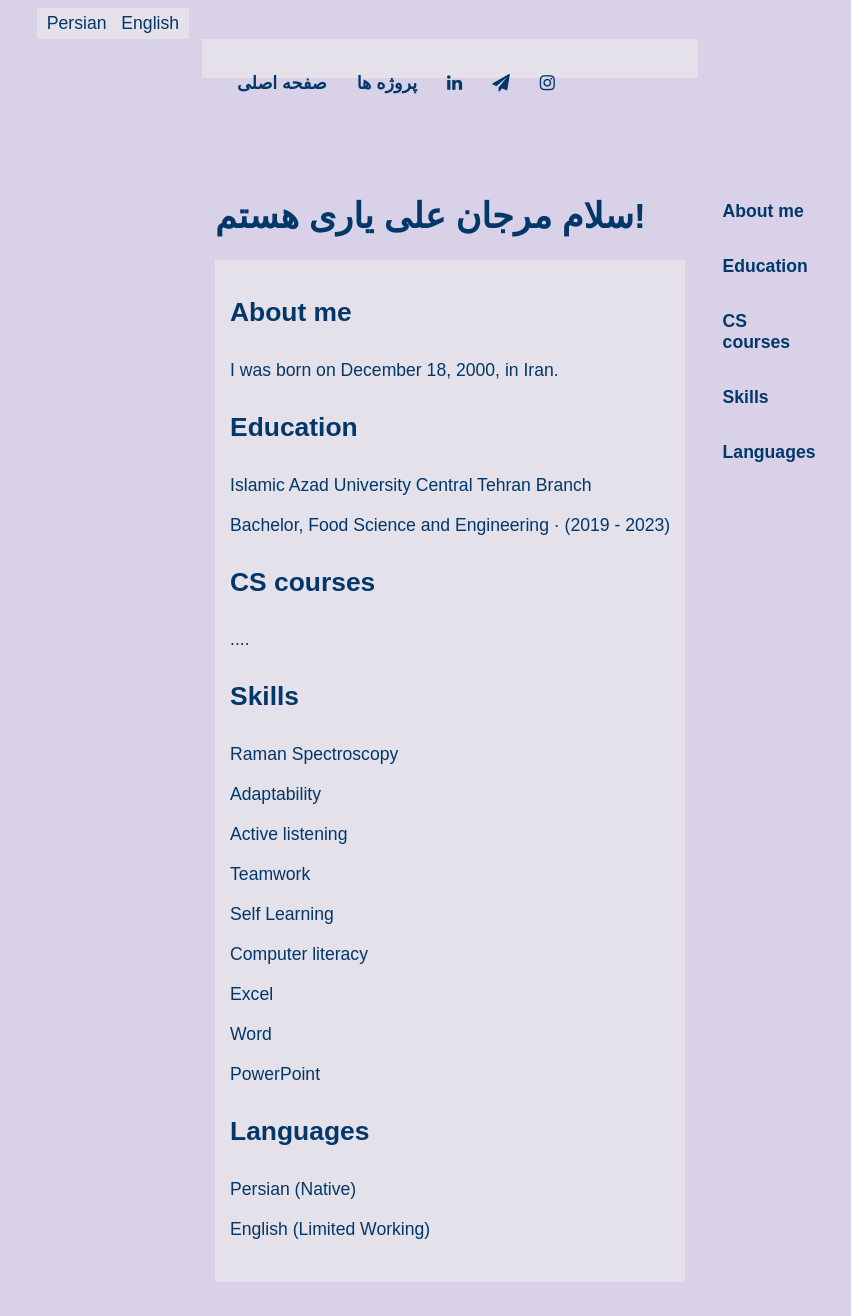
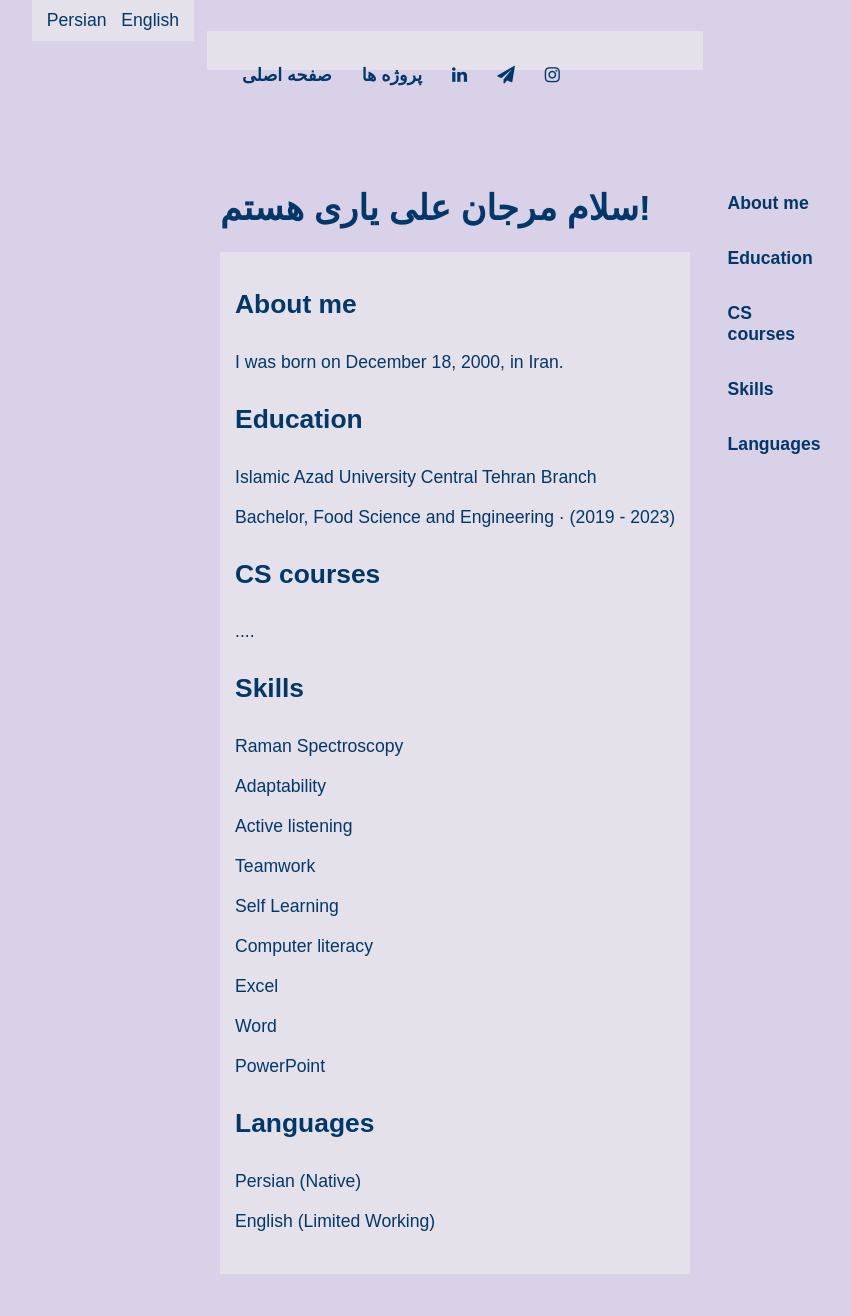
Before and after one commit to MarjanCode/portfolio, a Flask app: page / in a window 1280 px wide. Shown: the whole page, without its empty margins (266-1117 px from the left). After the commit the page ends 1274 px from the top, so only its background shows below. Run offline with Flask 3, Linux system fonts and the light colour scheme.

Commit message:
Mon, Jan 6, 2025, 6:48 PM +03:30

```diff
--- a/static/mystyle.css
+++ b/static/mystyle.css
@@ -1,15 +1,20 @@
 body {
-    font: 1.1rem Arial;
+    font: 1.1rem Arial, sans-serif;
     background-color: #d8d1e8;
     display: flex;
     justify-content: center;
+    align-items: flex-start;
+    min-height: 100vh; /* Ensure full viewport height */
+    margin: 0;
 }
 
 #lang-header {
-    float: left;
     background-color: #e4e1eb;
+    padding: 10px;
+    display: flex;
+    flex-direction: column;
+    justify-content: space-between;
     height: 100%;
-    padding: 5px;
 }
 
 #lang-header>nav>a {
```
